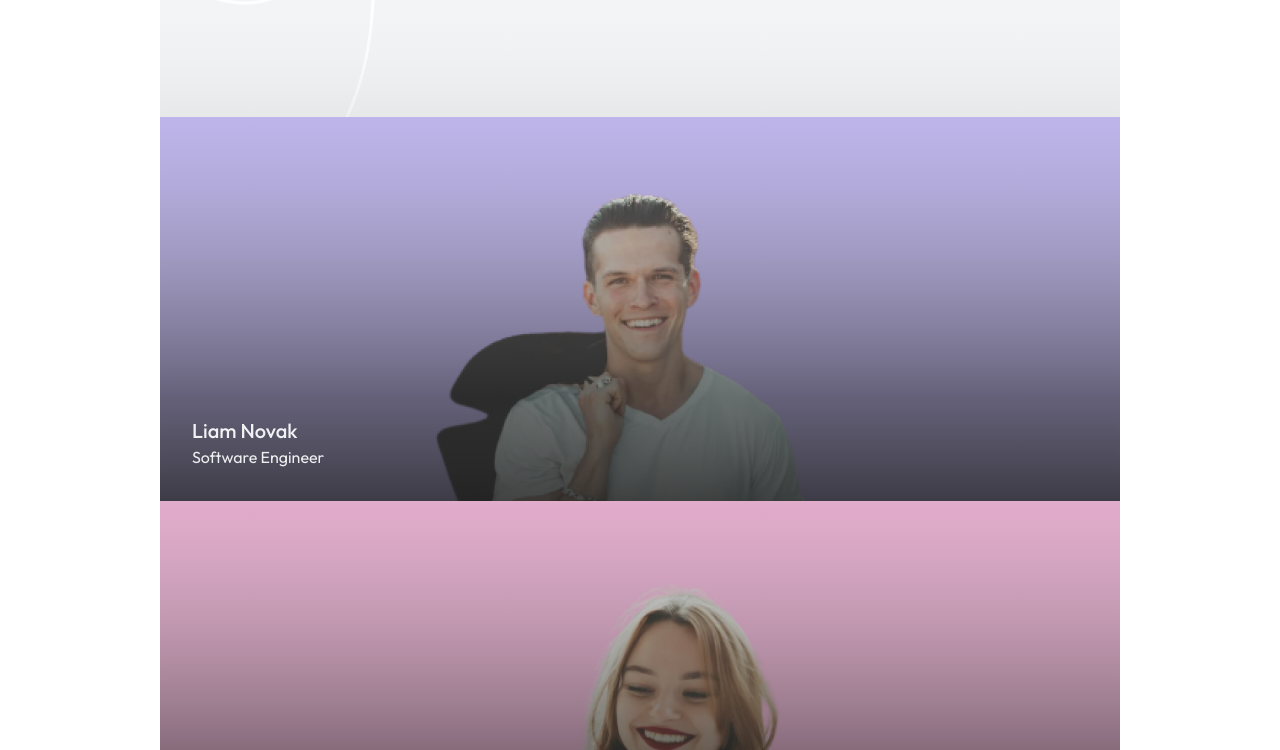
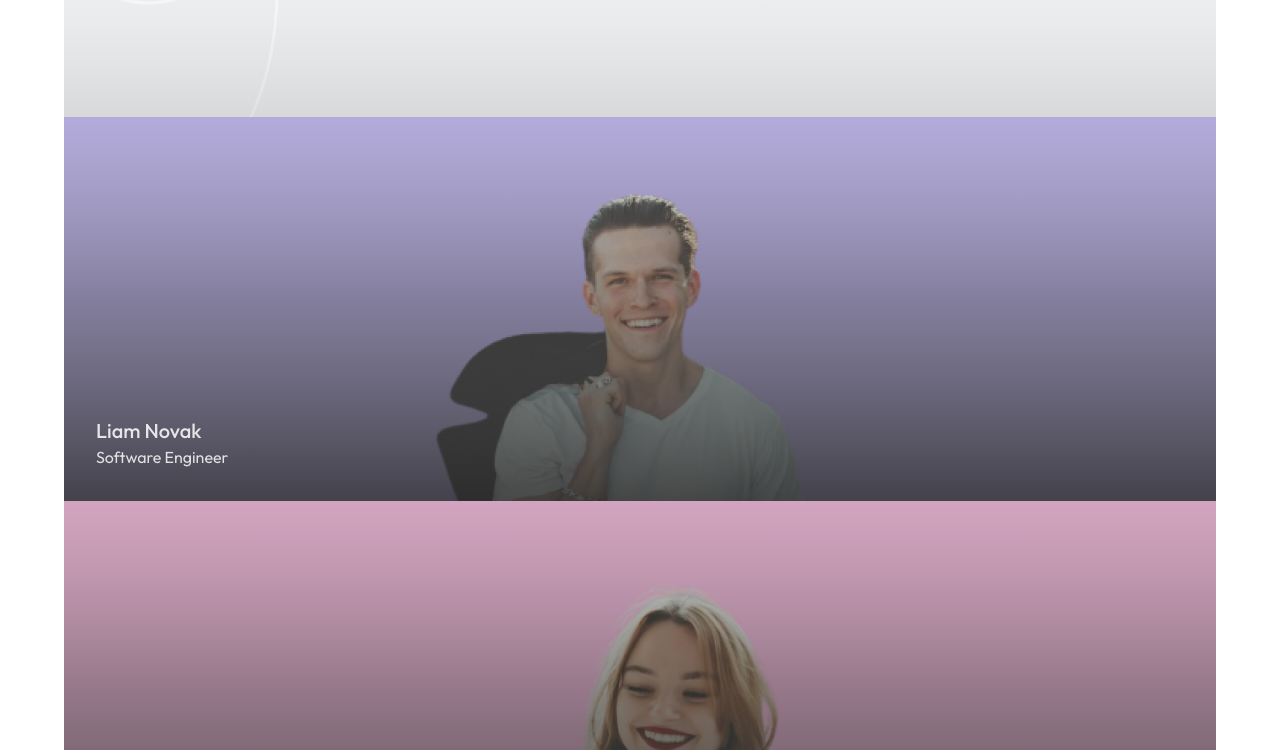
Before and after one commit to Pogo182028/Meet-the-Team-Section, a website: page index.html in a window 1280 px wide. Shown: the part 187-937 px from the top of the page. Drawn offline with Linux system fonts and the light colour scheme.

```diff
--- a/index.html
+++ b/index.html
@@ -22,7 +22,7 @@
 
     <title>Meet the Team Section | devChallenges.io</title>
   </head>
-  <body class="font-Outfit mx-auto max-sm:max-w-[95%] sm:max-w-[75%] grid grid-rows-[1fr_auto] h-dvh">
+  <body class="font-Outfit mx-auto max-sm:max-w-[95%] sm:max-w-[90%] grid grid-rows-[1fr_auto] h-dvh">
     <main class="mt-4 rounded-2xl grid">
       <div class="bg-[#F3F4F6] max-sm:rounded-t-2xl sm:rounded-t-2xl pt-8 px-8 bg-[url(/resources/Background_decor.svg)] max-sm:h-80 sm:h-72 bg-no-repeat">
         <p class="font-medium text-[#263FA9] text-xl">Our team</p>
```
Also changed, not shown: src/styles.css.
